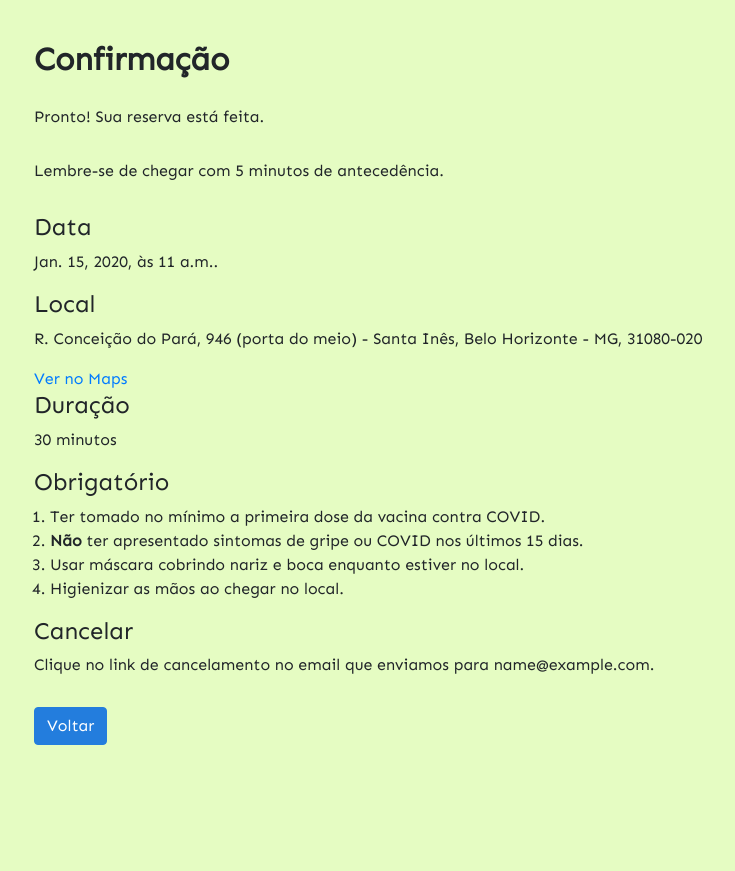
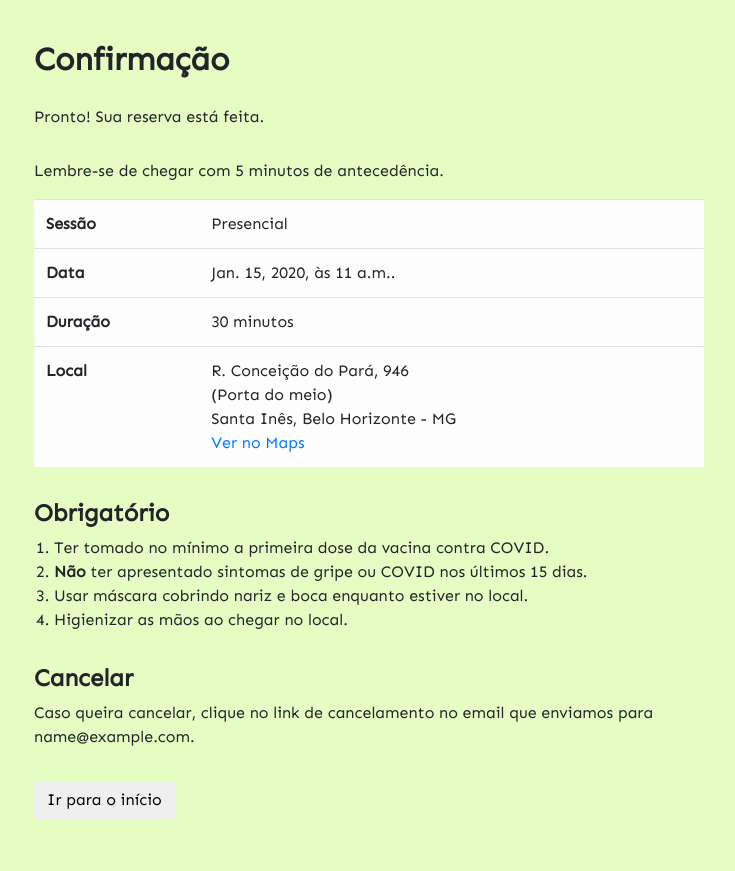
Before and after one commit to gabrielmip/worker-scheduler, a Django app: template src/workforce/templates/reservation_success.html in a window 1280 px wide. Shown: the part 56-927 px from the top of the page, without its empty margins (271-1006 px from the left). Before the commit the page ends 801 px from the top, so only its background shows below. Run offline with Django 3.2, Linux system fonts and the light colour scheme; the template is opened without the code that fills it: values that come from a table or form of the project are taken from there, others are empty; tables that the repository leaves empty hold one stand-in row (values such as "Sample post"); some libraries are stand-ins or nearby versions.

Commit message:
Showing event info as tables

```diff
--- a/src/workforce/models.py
+++ b/src/workforce/models.py
@@ -82,7 +82,7 @@ class User(models.Model):
         verbose_name=_('Endereço de email'),
         unique=True,
         help_text=_(
-            'Nós vamos te enviar um email com um lembrete 15 minutos antes do início da sessão.'))
+            'Nós vamos te enviar um email com um lembrete antes do início da sessão.'))
     timezone = models.CharField(
         verbose_name=_('Fuso horário'),
         max_length=200,
--- a/src/workforce/static/workforce/index.css
+++ b/src/workforce/static/workforce/index.css
@@ -39,7 +39,7 @@ a.disabled {
 }
 
 .contained-list {
-    padding-left: 16px;
+    padding-left: 20px;
 }
 
 .list {
@@ -49,6 +49,10 @@ a.disabled {
 
 .g16 {
     gap: 16px;
+}
+
+.mt-32 {
+    margin-top: 32px;
 }
 
 .mtb-32 {
@@ -98,7 +102,9 @@ a.disabled {
 }
 
 h1,
-h2 {
+h2,
+h3,
+h4 {
     font-weight: bold;
 }
 
--- a/src/workforce/templates/choose_timeslot.html
+++ b/src/workforce/templates/choose_timeslot.html
@@ -61,9 +61,11 @@
             </ol>
         </div>
     </div>
+
     <h4 class="mt-4">Local</h4>
-    <p>R. Conceição do Pará, 946 (porta do meio) - Santa Inês, Belo Horizonte - MG, 31080-020</p>
+    <p>R. Conceição do Pará, 946<br />(Porta do meio)<br />Santa Inês, Belo Horizonte - MG</p>
     <a href="https://goo.gl/maps/GPBGCqVY67VSikbX6" target="_blank" rel="noreferrer noopener">Ver no Maps</a>
+
     <h4 class="mt-4">Vamos lá</h4>
     {% endif %}
 
--- a/src/workforce/templates/event_instructions.html
+++ b/src/workforce/templates/event_instructions.html
@@ -2,7 +2,7 @@
 {% load i18n %}
 {% timezone event.user.timezone %}
 
-<p class="form-instruction">
+<p>
     {% if event.is_live %}
         Lembre-se de chegar com 5 minutos de antecedência.
     {% else %}
@@ -12,30 +12,62 @@
     {% endif %}
 </p>
 
-<h4>{% trans "Data" %}</h4>
-<p>
-    {{ event.start | date }},
-    {% trans "às" %}
-    {{ event.start | time }}.
-</p>
+<div>
+<table class="table table-light">
+    <tbody>
+        <tr>
+            <th scope="row">{% trans "Sessão" %}</th>
+            <td>
+                {% if event.is_live %}
+                    {% trans "Presencial" %}
+                {% else %}
+                    {% trans "À distância" %}
+                {% endif %}
+            </td>
+        </tr>
+        <tr>
+            <th scope="row">{% trans "Data" %}</th>
+            <td>
+                {{ event.start | date }},
+                {% trans "às" %}
+                {{ event.start | time }}.
+            </td>
+        </tr>
+        <tr>
+            <th scope="row">{% trans "Duração" %}</th>
+            <td>
+                {% if event.is_live %}
+                    30 minutos
+                {% else %}
+                    15 minutos
+                {% endif %}
+            </td>
+        </tr>
+        {% if event.is_live %}
+        <tr>
+            <th scope="row">{% trans "Local" %}</th>
+            <td>
+                R. Conceição do Pará, 946<br />(Porta do meio)<br />Santa Inês, Belo Horizonte - MG<br />
+                <a href="https://goo.gl/maps/GPBGCqVY67VSikbX6" target="_blank" rel="noreferrer noopener">Ver no Maps</a>
+            </td>
+        </tr>
+        {% endif %}
+    </tbody>
+</table>
+</div>
 
 {% if event.is_live %}
-<h4>{% trans "Local" %}</h4>
-<p>R. Conceição do Pará, 946 (porta do meio) - Santa Inês, Belo Horizonte - MG, 31080-020</p>
-<a href="https://goo.gl/maps/GPBGCqVY67VSikbX6" target="_blank" rel="noreferrer noopener">Ver no Maps</a>
-{% endif %}
+<h4 class="mt-32">Obrigatório</h4>
+<ol class="contained-list">
+    <li>Ter tomado no mínimo a primeira dose da vacina contra COVID.</li>
+    <li><strong>Não</strong> ter apresentado sintomas de gripe ou COVID nos últimos 15 dias.</li>
+    <li>Usar máscara cobrindo nariz e boca enquanto estiver no local.</li>
+    <li>Higienizar as mãos ao chegar no local.</li>
+</ol>
 
-<h4>{% trans "Duração" %}</h4>
-<p>
-    {% if event.is_live %}
-        30 minutos
-    {% else %}
-        15 minutos
-    {% endif %}
-</p>
+{% else %}
 
-{% if not event.is_live %}
-<h4>{% trans "Como funciona" %}</h4>
+<h4 class="mt-32">{% trans "Como funciona" %}</h4>
 <p>
     O Reiki a distância é feito com o reikiano criando sintonia contigo através de
     sua foto e nome. A partir daí, a energia é canalizada para você.
@@ -47,20 +79,9 @@
 </p>
 {% endif %}
 
-{% if event.is_live %}
-<h4>Obrigatório</h4>
-<ol class="contained-list">
-    <li>Ter tomado no mínimo a primeira dose da vacina contra COVID.</li>
-    <li><strong>Não</strong> ter apresentado sintomas de gripe ou COVID nos últimos 15 dias.</li>
-    <li>Usar máscara cobrindo nariz e boca enquanto estiver no local.</li>
-    <li>Higienizar as mãos ao chegar no local.</li>
-</ol>
-{% endif %}
-
-
-<h4>Cancelar</h4>
-<p class="form-instruction">
-    Clique no link de cancelamento no email que enviamos para {{ event.user.email_address }}.
+<h4 class="mt-32">Cancelar</h4>
+<p>
+    Caso queira cancelar, clique no link de cancelamento no email que enviamos para {{ event.user.email_address }}.
     {% if not has_timeslots_available %}
     <strong>Obs.: não há horários disponíveis nos próximos 7 dias.</strong>
     {% endif %}
--- a/src/workforce/templates/registration.html
+++ b/src/workforce/templates/registration.html
@@ -10,14 +10,12 @@
     {% if is_new %}
     <p class="form-instruction">
         Precisaremos das informações abaixo para podermos te identificar.
-        O endereço de email servirá para podermos enviar para você um pequeno
-        lembrete pouco antes do horário de início da sessão.
         A foto do rosto serve para fazermos o Reiki a distância.
     </p>
     {% elif missing_fields %}
     <div class="alert alert-primary form-instruction" role="alert">
         Algumas informações importantes sobre você estão faltando.
-        Preciso que você as preencha para poder marcar novas sessões.
+        Preciso que você as preencha para poder agendar novas sessões.
     </div>
     {% endif %}
 
--- a/src/workforce/templates/registration/login.html
+++ b/src/workforce/templates/registration/login.html
@@ -11,7 +11,7 @@
 
 <p class="form-instruction" style="margin-top: 20px">
     {% trans "Olá, trabalhador!" %}<br>
-    {% trans "Insira login e senha para ter acesso à sua agenda e poder editar sua disponibilidade." %}
+    {% trans "Acesse para visualizar sua agenda." %}
 </p>
 
 <form method="post" class="login-form">
--- a/src/workforce/templates/reservation_success.html
+++ b/src/workforce/templates/reservation_success.html
@@ -15,7 +15,9 @@
 
     {% endtimezone %}
 
-    <a href="{% url 'welcome' %}">
-        <button class="btn btn-primary cta-button">{% trans 'Voltar' %}</button>
-    </a>
+    <div class="mtb-32">
+        <a href="{% url 'welcome' %}">
+            <button class="btn btn-default">{% trans 'Ir para o início' %}</button>
+        </a>
+    </div>
 {% endblock %}
--- a/src/workforce/templates/welcome.html
+++ b/src/workforce/templates/welcome.html
@@ -46,7 +46,7 @@
             </button>
             <a href="{% url 'registration' %}">
                 <button
-                    class="btn btn-primary cta-button welcome-button"
+                    class="btn btn-default welcome-button"
                     type="submit">
                     {% trans 'Sou novo aqui' %}
                 </button>
```
Also changed, not shown: src/workforce/templates/choose_event_type.html (+3 -14 lines).
